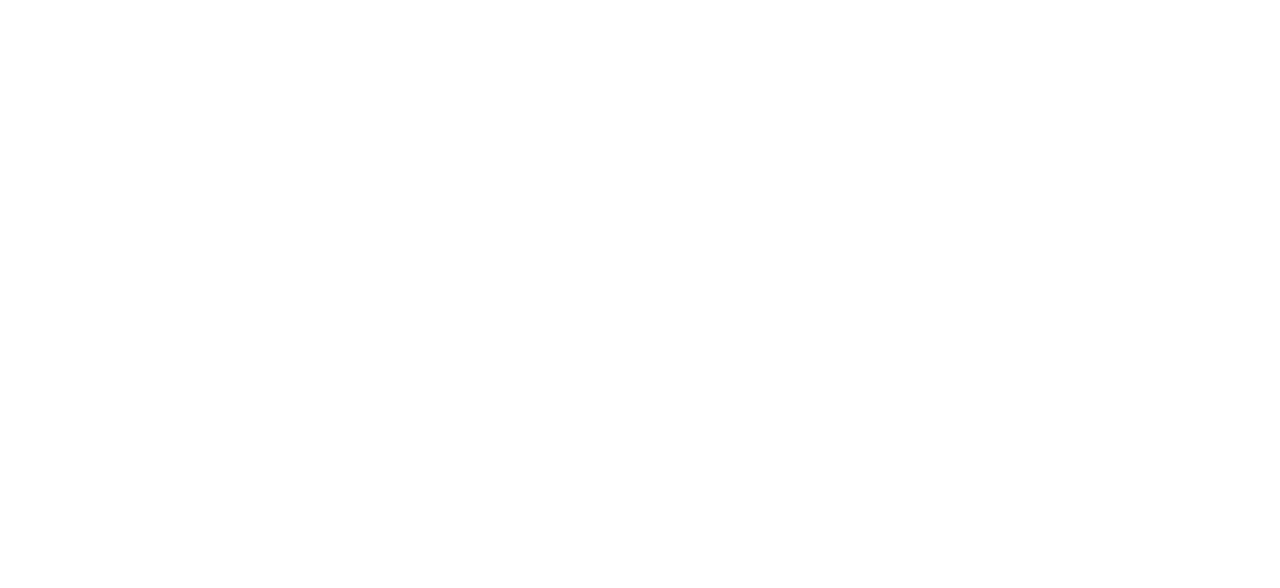
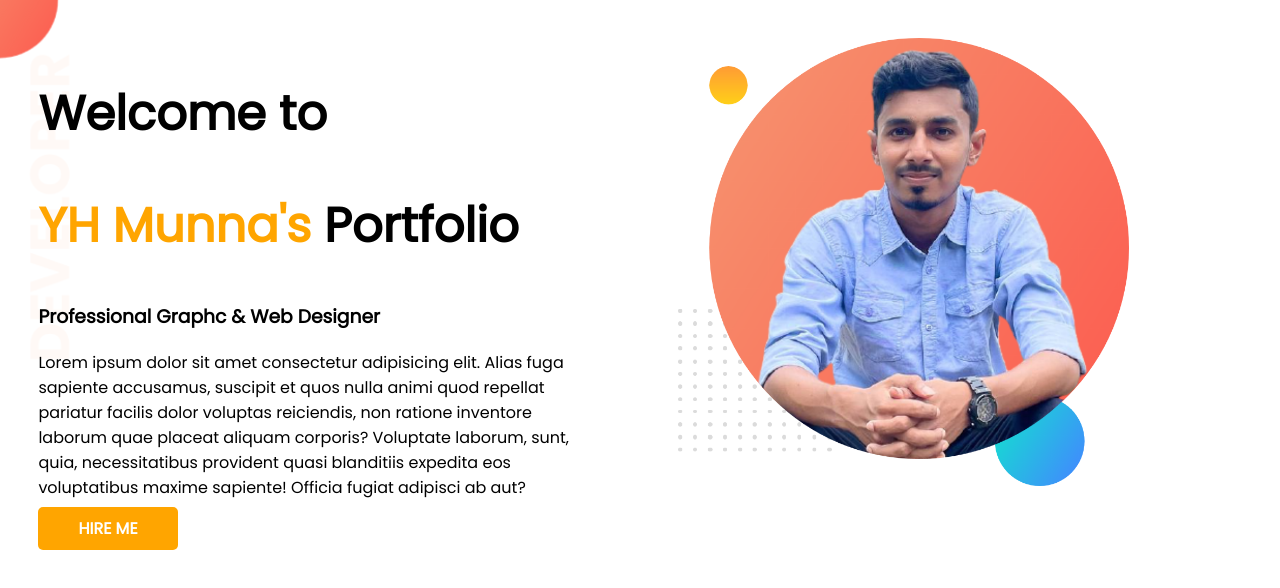
Before and after one commit to yhmunna1/developer-portfolio, a plain HTML site: page index.html in a window 1280 px wide. Drawn offline with Linux system fonts and the light colour scheme.

Commit message:
Hero Section

```diff
--- a/index.html
+++ b/index.html
@@ -1,13 +1,35 @@
 <!DOCTYPE html>
 <html lang="en">
+
 <head>
     <meta charset="UTF-8">
     <meta http-equiv="X-UA-Compatible" content="IE=edge">
     <meta name="viewport" content="width=device-width, initial-scale=1.0">
     <title>YH Munna</title>
+    <link rel="preconnect" href="https://fonts.googleapis.com">
+    <link rel="preconnect" href="https://fonts.gstatic.com" crossorigin>
+    <link href="https://fonts.googleapis.com/css2?family=Poppins&display=swap" rel="stylesheet">
     <link rel="stylesheet" href="style.css">
 </head>
+
 <body>
+    <section class="hero-section">
+        <div class="half">
+            <h1>Welcome to</h1>
+            <h1> <span class="orange-color">YH Munna's</span> Portfolio</h1>
+            <h3>Professional Graphc & Web Designer</h3>
+            <p>Lorem ipsum dolor sit amet consectetur adipisicing elit. Alias fuga sapiente accusamus, suscipit et quos
+                nulla animi quod repellat pariatur facilis dolor voluptas reiciendis, non ratione inventore laborum quae
+                placeat aliquam corporis? Voluptate laborum, sunt, quia, necessitatibus provident quasi blanditiis
+                expedita
+                eos voluptatibus maxime sapiente! Officia fugiat adipisci ab aut?</p>
+            <a href="https://www.linkedin.com/in/yh-munna-3bab87213/" target="_blank" class="linkedin">HIRE ME</a>
+        </div>
+        <div class="half">
+            <img src="images/yhm-bg.png" alt="">
+        </div>
+    </section>
 
 </body>
+
 </html>
--- a/style.css
+++ b/style.css
@@ -0,0 +1,33 @@
+body{
+    font-family: 'Poppins', sans-serif;
+    margin: 0;
+}
+h1{
+    font-size: 48px;
+}
+.orange-color{
+    color: orange;
+}
+section{
+    display: flex;
+}
+.half{
+    width: 50%;
+    padding: 3%;
+}
+.half img{
+    width: 80%;
+}
+.linkedin{
+    text-decoration: none;
+    color: white;
+    font-weight: bold;
+    background-image: linear-gradient(orange tomato);
+    background-color: orange;
+    padding: 10px 40px;
+    border-radius: 5px;
+}
+.hero-section{
+    background-image: url(images/top-banner.png);
+    background-repeat: no-repeat;
+}
```
Also changed, not shown: images/dream-bg.png (added), images/exp-bg.png (added), images/my-bg.png (added), images/my-bg2.png (added), images/top-banner.png (added), images/yhm-bg.png (added), 7 other files.
